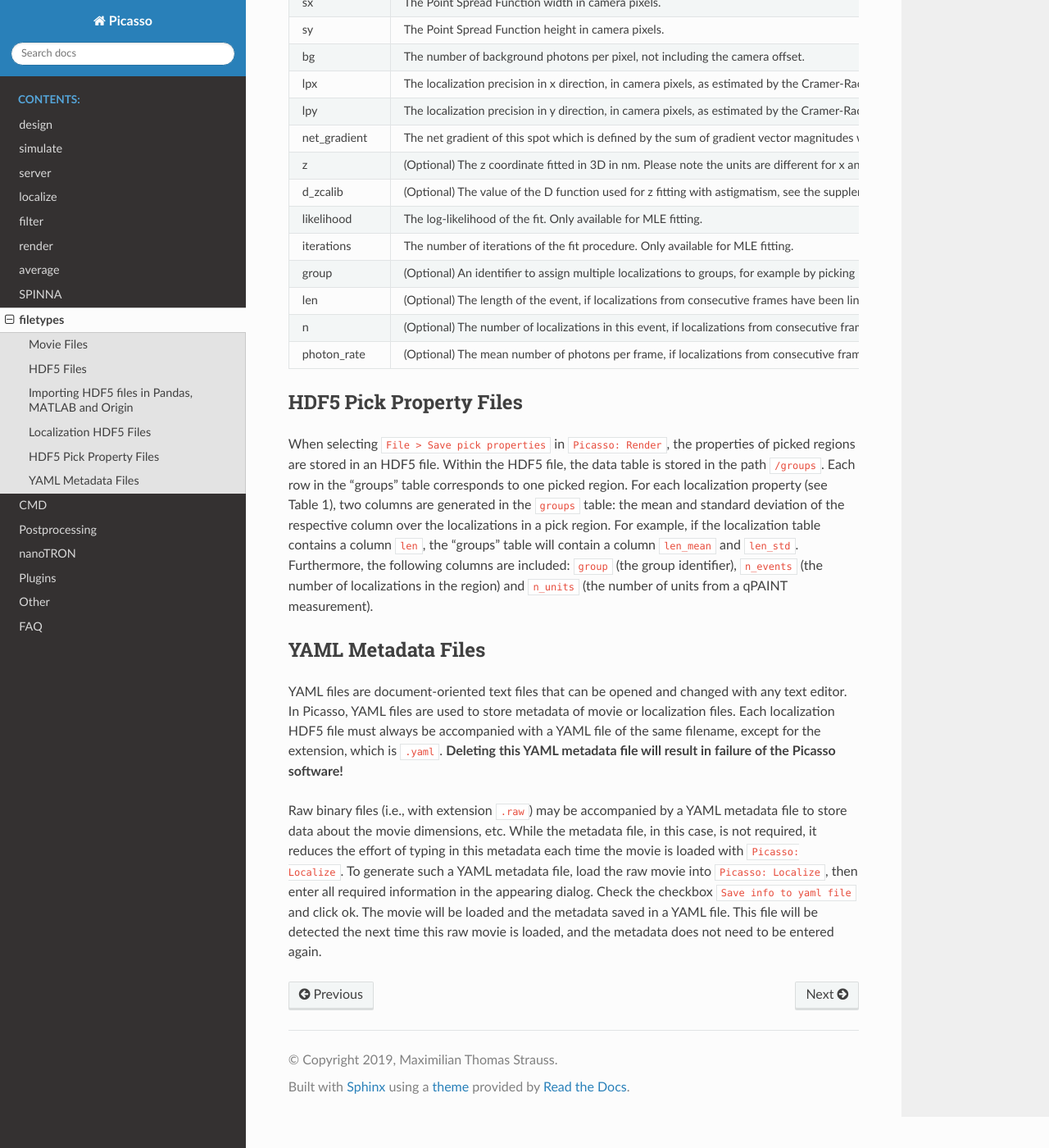
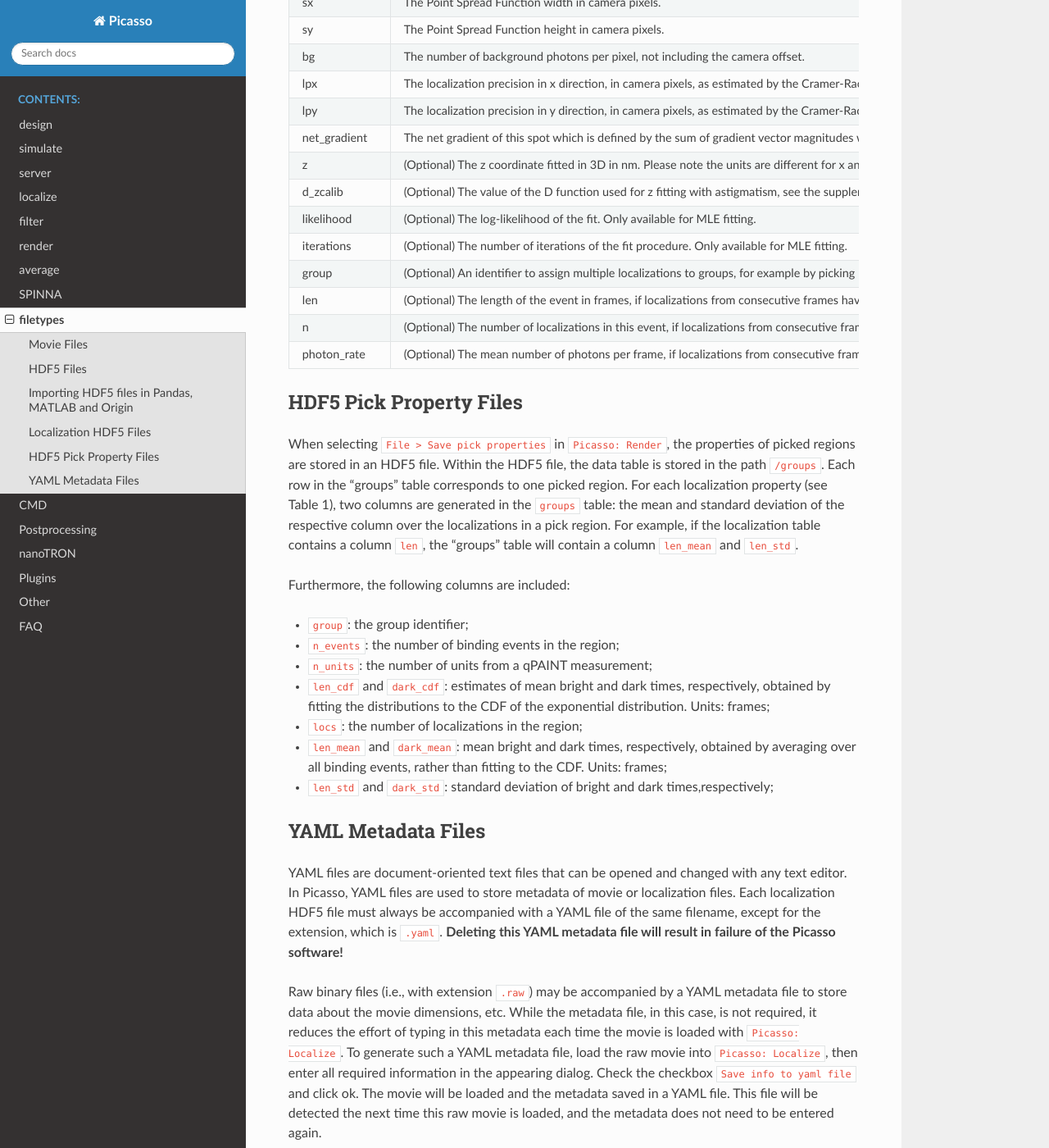
Before and after one commit to jungmannlab/picasso, a Sphinx documentation site: the page built from docs/files.rst, in a window 1280 px wide and 1400 px high, scrolled down 1457 px. Shown: the whole window at 82% size. Built offline with Sphinx 7.4.7 and the Read the Docs theme 3.1.0, drawn with Linux system fonts in a browser that asks for light colours.

Commit message:
update file types in the documentation

```diff
--- a/changelog.rst
+++ b/changelog.rst
@@ -5,7 +5,7 @@ Last change: 01-OCT-2025 CEST
 
 0.8.8
 -----
-- Other bug fixes
+- Other bug fixes and minor improvements
 
 0.8.5-7
 -------
--- a/docs/files.rst
+++ b/docs/files.rst
@@ -45,7 +45,16 @@ HDF5 Pick Property Files
 
 When selecting ``File > Save pick properties`` in ``Picasso: Render``, the properties of picked regions are stored in an HDF5 file. Within the HDF5 file, the data table is stored in the path ``/groups``.
 Each row in the “groups” table corresponds to one picked region. For each localization property (see Table 1), two columns are generated in the ``groups`` table: the mean and standard deviation of the respective column over the localizations in a pick region. For example, if the localization table contains a column ``len``, the “groups” table will contain a column ``len_mean`` and ``len_std``.
-Furthermore, the following columns are included: ``group`` (the group identifier), ``n_events`` (the number of localizations in the region) and ``n_units`` (the number of units from a qPAINT measurement).
+
+Furthermore, the following columns are included:
+
+- ``group``: the group identifier;
+- ``n_events``: the number of binding events in the region;
+- ``n_units``: the number of units from a qPAINT measurement;
+- ``len_cdf`` and ``dark_cdf``: estimates of mean bright and dark times, respectively, obtained by fitting the distributions to the CDF of the exponential distribution. Units: frames;
+- ``locs``: the number of localizations in the region;
+- ``len_mean`` and ``dark_mean``: mean bright and dark times, respectively, obtained by averaging over all binding events, rather than fitting to the CDF. Units: frames;
+- ``len_std`` and ``dark_std``: standard deviation of bright and dark times,respectively;
 
 YAML Metadata Files
 -------------------
--- a/docs/table01.csv
+++ b/docs/table01.csv
@@ -11,9 +11,9 @@ lpy ,"The localization precision in y direction, in camera pixels, as estimated
 net_gradient ,"The net gradient of this spot which is defined by the sum of gradient vector magnitudes within the fitting box, projected to the spot center. ",float
 z,(Optional) The z coordinate fitted in 3D in nm. Please note the units are different for x and y coordinates.,float
 d_zcalib,"(Optional) The value of the D function used for z fitting with astigmatism, see the supplement to Huang et al. 2008.",float
-likelihood ,The log-likelihood of the fit. Only available for MLE fitting.,float
-iterations ,The number of iterations of the fit procedure. Only available for MLE fitting.,long
+likelihood ,(Optional) The log-likelihood of the fit. Only available for MLE fitting.,float
+iterations ,(Optional) The number of iterations of the fit procedure. Only available for MLE fitting.,long
 group ,"(Optional) An identifier to assign multiple localizations to groups, for example by picking regions of interest .",long
-len ,"(Optional) The length of the event, if localizations from consecutive frames have been linked.",long
+len ,"(Optional) The length of the event in frames, if localizations from consecutive frames have been linked.",long
 n ,"(Optional) The number of localizations in this event, if localizations from consecutive frames have been linked, potentially diverging from the “len” column due to a transient dark time tolerance.",long
 photon_rate ,"(Optional) The mean number of photons per frame, if localizations from consecutive frames have been linked. The total number of photons is set in the “photons” column. ",float
```
